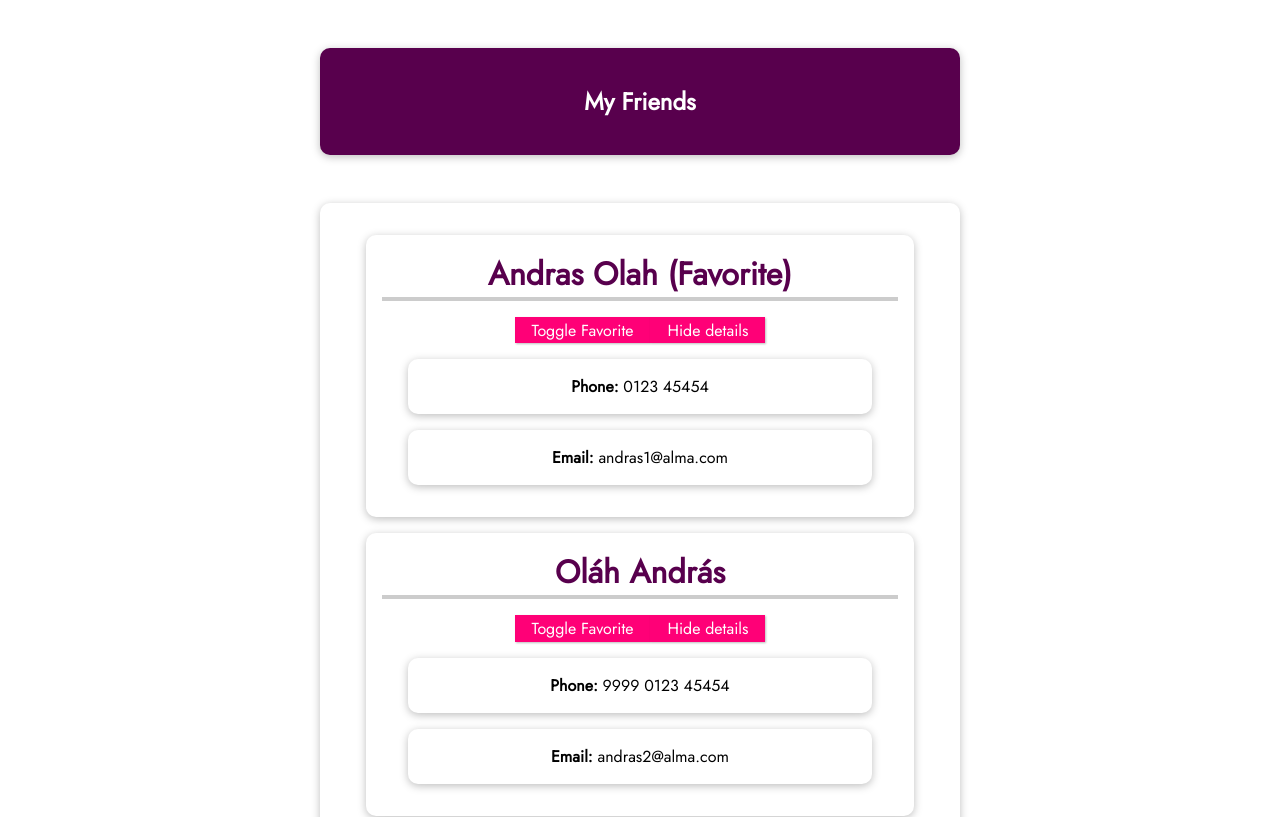
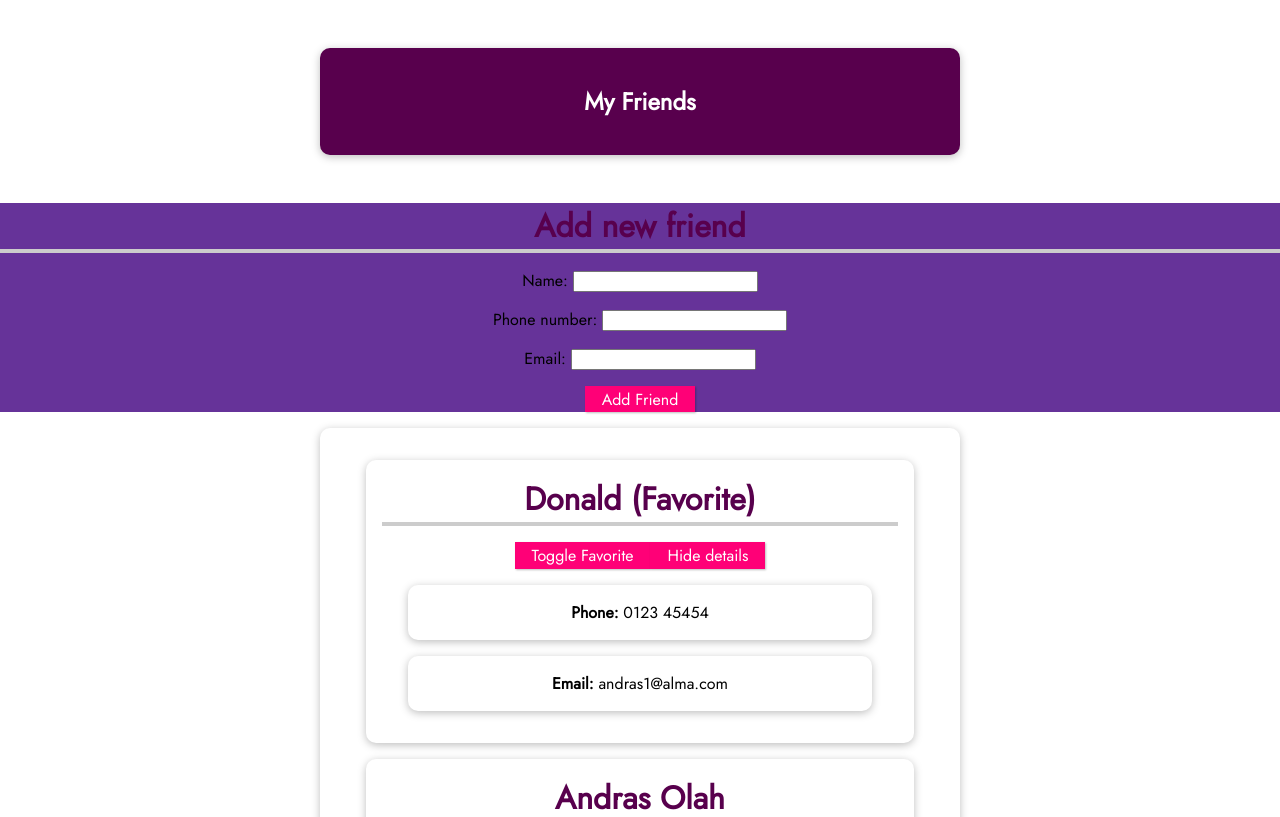
Before and after one commit to asszem/vue-learning, a Vue app in the folder udemy/course code/: page / in a window 1280 px wide. Shown: the top 817 px of the page. Built offline with nearby package versions, Linux system fonts and the light colour scheme.

Commit message:
Add form emitting event that is added to data in parent component

```diff
--- a/udemy/course code/src/App.vue
+++ b/udemy/course code/src/App.vue
@@ -3,6 +3,7 @@
     <header>
       <h1>My Friends</h1>
     </header>
+    <add-new-friend @submit-friend="addNewFriend" />
     <ul>
       <li>
         <friend-component
@@ -27,17 +28,17 @@ export default {
     return {
       friends: [
         {
-          id: "andras1",
-          name: "Andras Olah",
+          id: "Donald",
+          name: "Donald",
           phone: "0123 45454",
           email: "andras1@alma.com",
           isFavorite: true,
         },
         {
-          id: "andras2",
-          name: "Oláh András",
-          phone: "9999 0123 45454",
-          email: "andras2@alma.com",
+          id: "andras1",
+          name: "Andras Olah",
+          phone: "0123 45454",
+          email: "andras1@alma.com",
           isFavorite: false,
         },
       ],
@@ -49,6 +50,17 @@ export default {
       let identifiedFriend = this.friends.find((x) => x.id === friendID);
       console.log("item to be changed = ", identifiedFriend);
       identifiedFriend.isFavorite = !identifiedFriend.isFavorite;
+    },
+    addNewFriend(payload) {
+      console.log("Inside App.vue - Add New Friend called", payload.friendName.value);
+      const newFriend = {
+        id: payload.friendName.value,
+        name: payload.friendName.value,
+        phone: payload.phone.value,
+        email: payload.email.value,
+        isVaforite: false
+      }
+      this.friends.push(newFriend);
     },
   },
 };
--- /dev/null
+++ b/udemy/course code/src/components/AddFriend.vue
@@ -0,0 +1,45 @@
+<template>
+  <div id="addFriend">
+    <h2>Add new friend</h2>
+    <form
+      name="addFriendForm"
+      @submit="submitNewFriend"
+      @submit.prevent="addFriendForm"
+    >
+      <p>
+        Name:
+        <input type="text" name="friendName" />
+      </p>
+      <p>
+        Phone number:
+        <input type="text" name="phone" />
+      </p>
+      <p>
+        Email:
+        <input type="text" name="email" />
+      </p>
+      <button type="submit">Add Friend</button>
+    </form>
+  </div>
+</template>
+
+<script>
+export default {
+  // emits: ["submit-friend"],
+  methods: {
+    submitNewFriend(event) {
+      console.log("InsideAddFriend.vue submint new friend presed");
+      // console.log('name = ', event.target.elements.friendName.value)
+      this.$emit("submit-friend", event.target.elements);
+    },
+  },
+};
+</script>
+
+<style>
+div#addFriend {
+  background-color: rebeccapurple;
+  align-content: center;
+  text-align: center;
+}
+</style>
--- a/udemy/course code/src/main.js
+++ b/udemy/course code/src/main.js
@@ -1,6 +1,7 @@
 import { createApp, h } from 'vue';
 import App from './App.vue' // importing the default export
 import FriendContact from './components/FriendContact'
+import AddNewFriend from './components/AddFriend'
 
 // used in Udemy course but wont work
 // createApp({render: h => h(App),}).mount('#app');
@@ -10,4 +11,5 @@ const app  = createApp({
 });
 
 app.component('friend-component', FriendContact);
+app.component('add-new-friend', AddNewFriend);
 app.mount('#app');
```
Also changed, not shown: udemy/course code/src/components/FriendContact.vue (+5 -5 lines).
